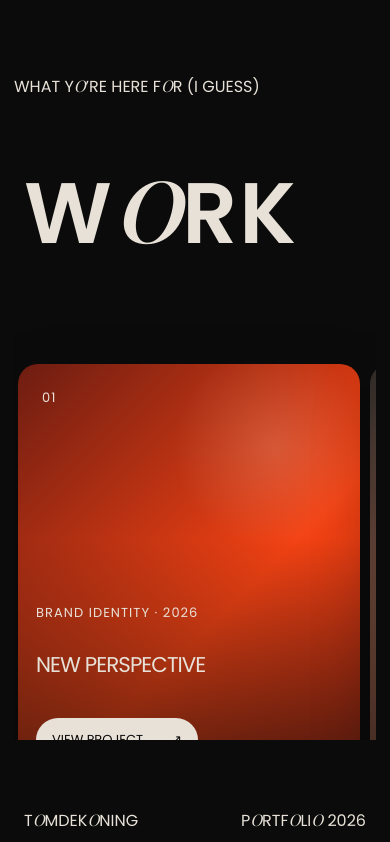
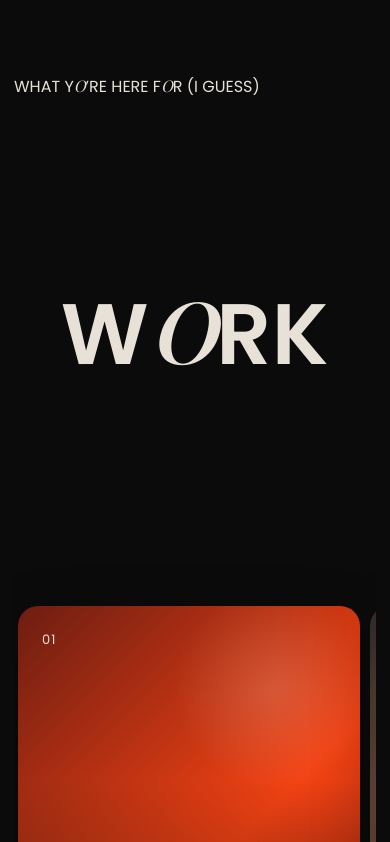
Before and after one commit to Coderpatlu/tomdekonning.work, a plain HTML site: page index.html in a window 390 px wide. Shown: the part 1800-2642 px from the top of the page. Drawn offline with nearby package versions, Linux system fonts and the light colour scheme.

Commit message:
Update Style.css

```diff
--- a/Style.css
+++ b/Style.css
@@ -356,10 +356,10 @@ header h1 {
   text-transform: uppercase;
   color: var(--offWhite-color);
 }
+
 .work .heading {
-  height: 50vh;
+  min-height: 50vh;
   width: 100%;
-  /* background: #232323; */
   overflow: hidden;
   padding: 10px;
   display: flex;
@@ -367,19 +367,22 @@ header h1 {
   align-items: center;
   margin-top: 40px;
 }
+
 .heading h1 {
-  font-size: 25rem;
+  font-size: clamp(4rem, 22vw, 25rem);
   width: 100%;
-  line-height: 25rem;
-  /* font-size: 16px; */
-  letter-spacing: 2px;
+  line-height: 0.85;
+  letter-spacing: clamp(0px, 0.15vw, 2px);
   font-weight: 600;
   font-family: "Poppins", sans-serif;
   cursor: pointer;
+  color: var(--offWhite-color);
 
-  color: var(--offWhite-color);
+  white-space: nowrap;
+  text-align: center;
 }
-h1 .o {
+
+.heading h1 .o {
   font-family: "Style";
   font-style: italic;
 }
@@ -388,6 +391,7 @@ h1 .o {
   display: inline-block;
   transform-origin: 50% 100%;
 }
+
 .work-card {
   /* background: #232323; */
   flex: 1;
```
